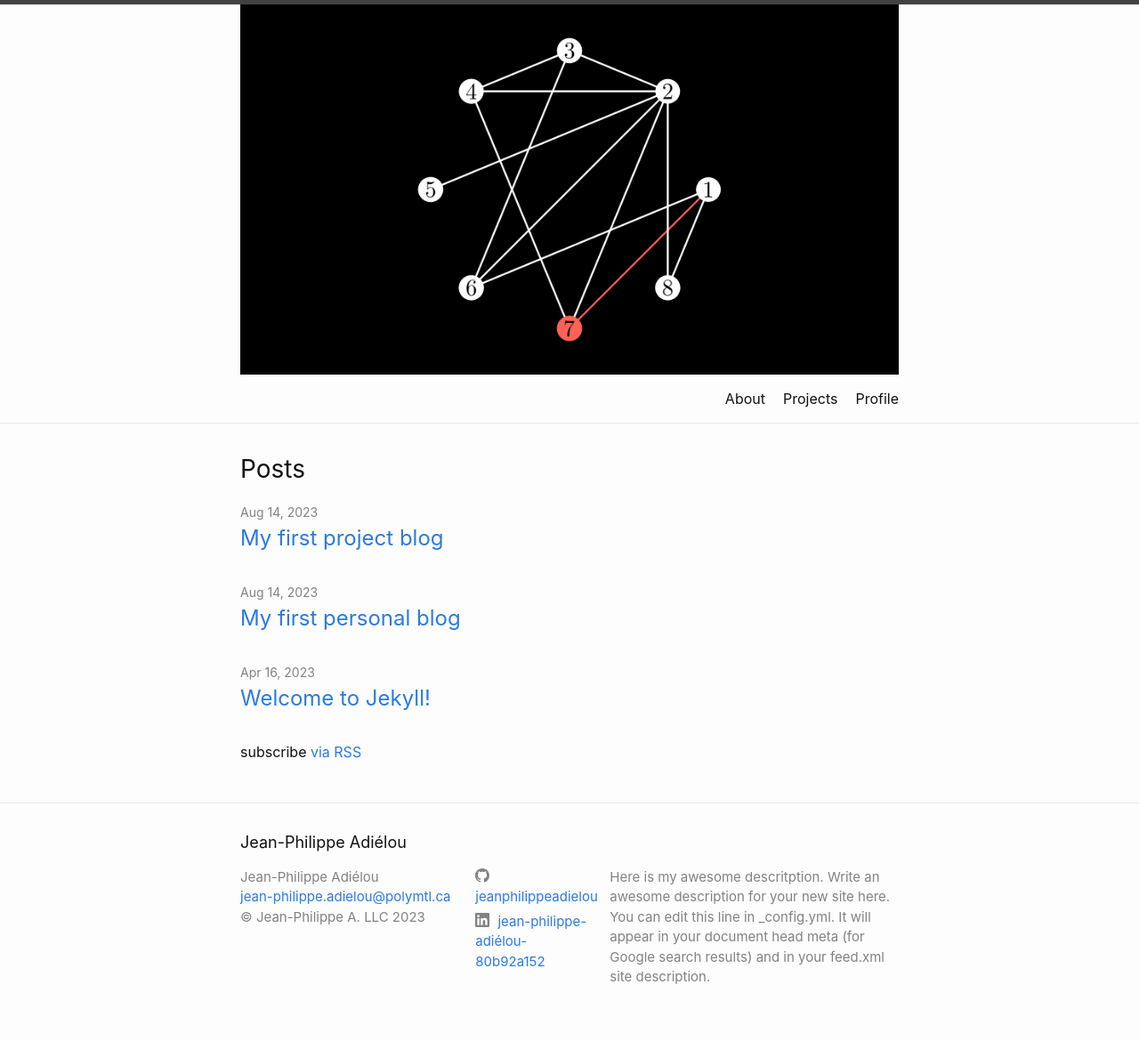
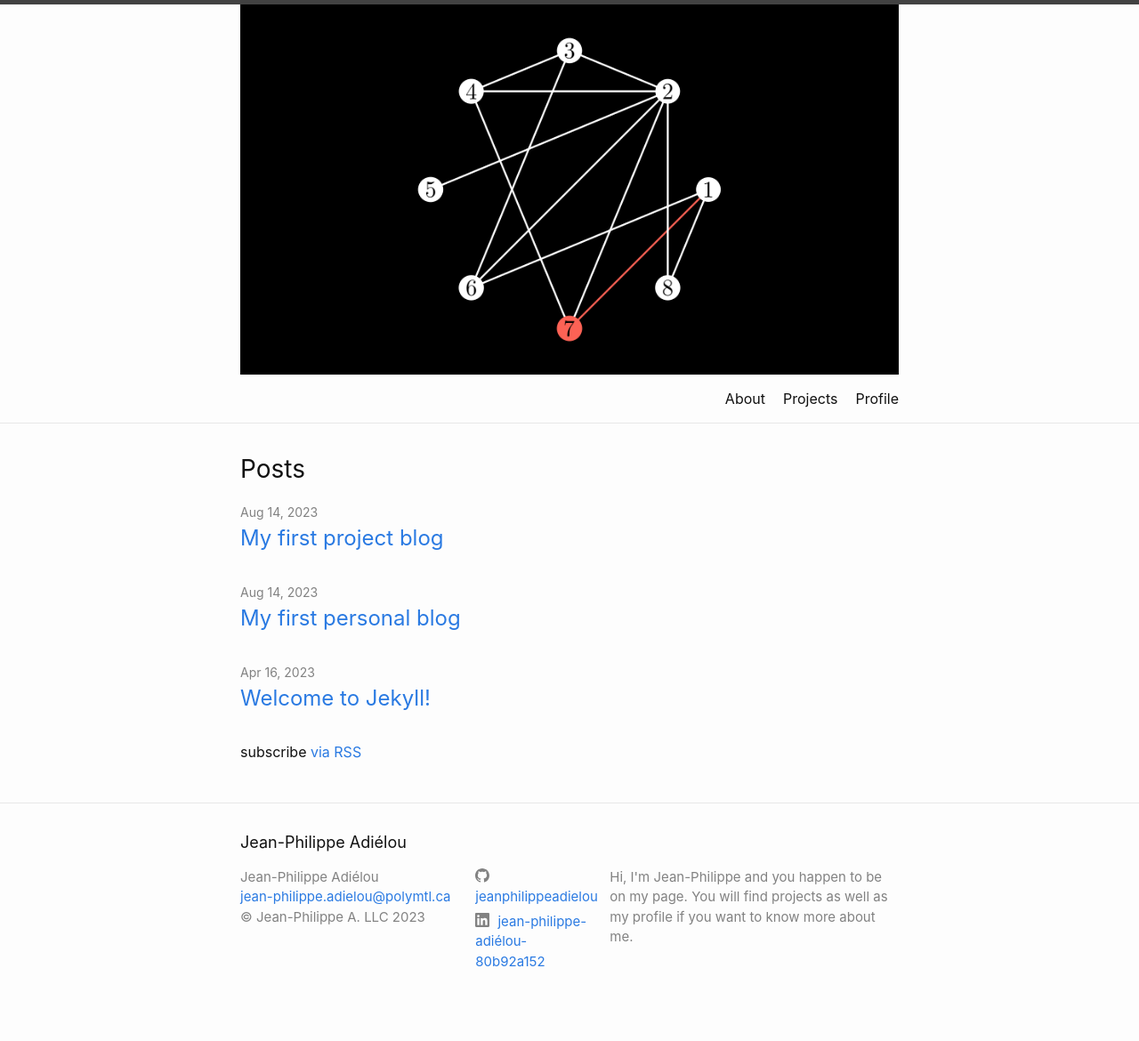
Before and after one commit to jeanphilippeadielou/jeanphilippeadielou.github.io, a Jekyll site: the page built from index.markdown, in a window 1280 px wide. Shown: the whole page at 89% size. Built offline with Jekyll 4.4.1, drawn with Linux system fonts in a browser that asks for light colours.

Commit message:
feed elaborated

```diff
--- a/_config.yml
+++ b/_config.yml
@@ -21,9 +21,8 @@
 title: Jean-Philippe Adiélou
 email: jean-philippe.adielou@polymtl.ca
 description: >- # this means to ignore newlines until "baseurl:"
-  Here is my awesome descritption. Write an awesome description for your new site here. You can edit this
-  line in _config.yml. It will appear in your document head meta (for
-  Google search results) and in your feed.xml site description.
+  Hi, I'm Jean-Philippe and you happen to be on my page.
+  You will find projects as well as my profile if you want to know more about me.
 baseurl: "" # the subpath of your site
 url: "https://jeanphilippeadielou.github.io" # the base hostname & protocol for your site, e.g. http://example.com
 github_username:  jeanphilippeadielou
```
Also changed, not shown: blog-personal/feed.xml (+6 -2 lines).
